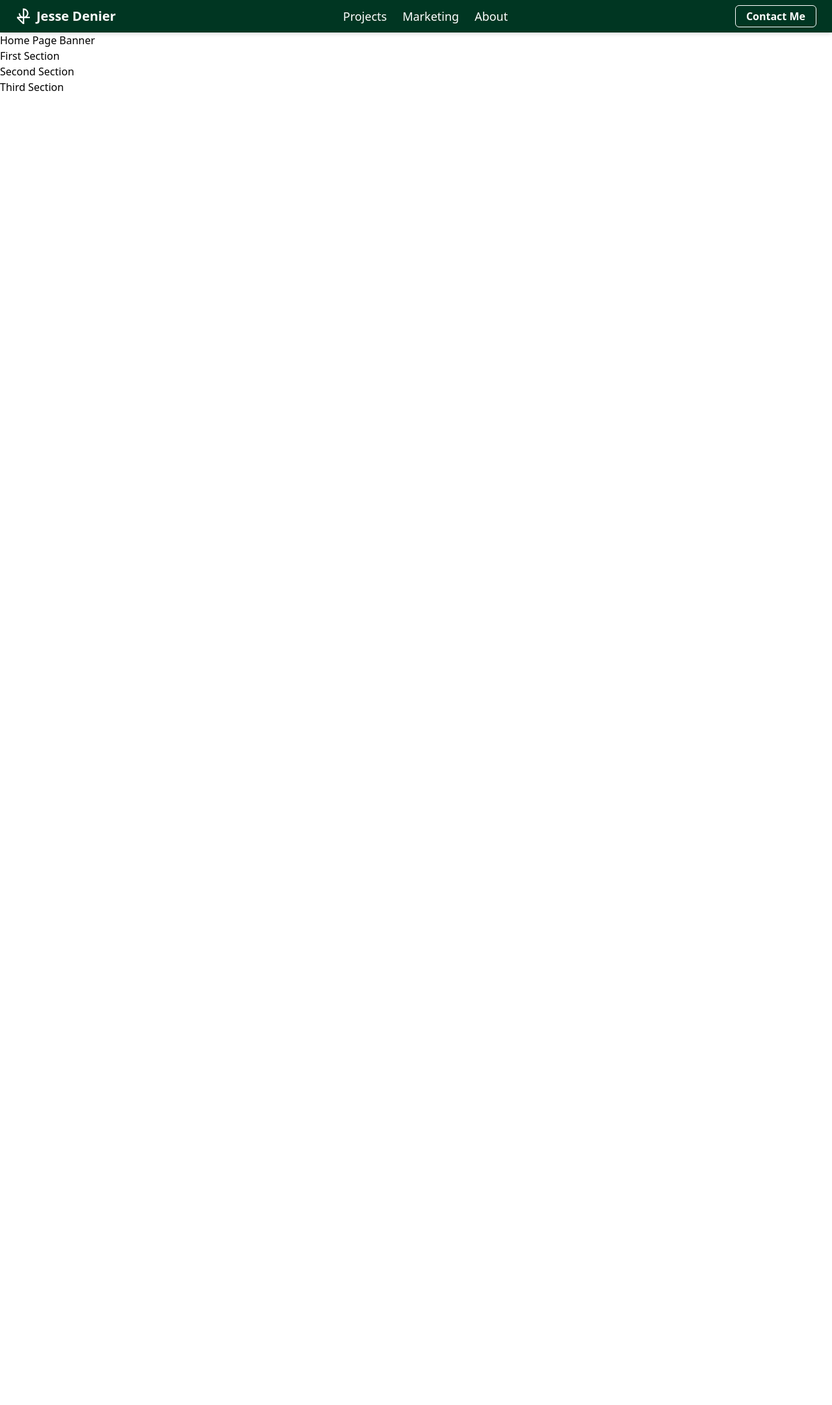
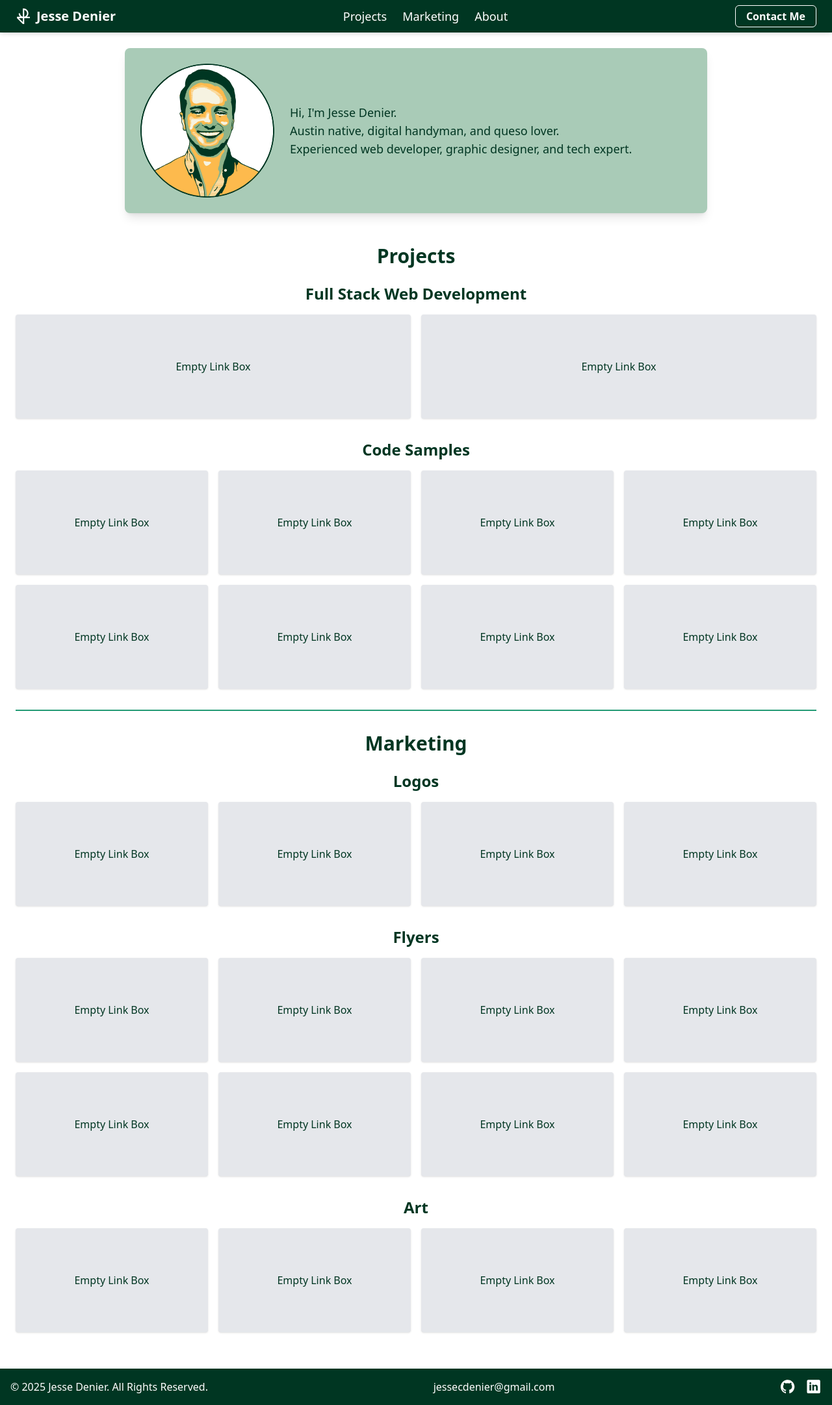
Before and after one commit to JesseDenier/Portfolio2025, a React (Vite) app in the folder client/: page / in a window 1280 px wide. Shown: the whole page at 65% size. Before the commit the page ends 800 px from the top, so only its background shows below. Built offline with nearby package versions, Linux system fonts and the light colour scheme.

Commit message:
Populated the home page with basic fill ins.

```diff
--- a/client/src/pages/HomePage.jsx
+++ b/client/src/pages/HomePage.jsx
@@ -1,27 +1,148 @@
 // Imports React library
 import React from "react";
 
-//! Update styling and content of HomePage.
-
 const HomePage = () => {
   return (
-    <main>
-      {/* Banner Section */}
-      <section id="Banner">
-        <p>Home Page Banner</p>
+    <main className="text-darkgreen font-sans">
+      {/* About Me Section */}
+      <section
+        id="AboutMe"
+        className="p-6 flex items-center gap-6 justify-center"
+      >
+        <div className="bg-sage shadow-lg rounded-lg p-6 w-full max-w-4xl">
+          <div className="flex items-center gap-6">
+            <div className="w-1/4">
+              <img
+                src="headshot.svg"
+                alt="Professional headshot"
+                className="w-full h-auto object-cover rounded-full"
+              />
+            </div>
+            <div className="w-3/4">
+              <p className="text-lg">
+                Hi, I'm Jesse Denier.
+                <br />
+                Austin native, digital handyman, and queso lover.
+                <br />
+                Experienced web developer, graphic designer, and tech expert.
+              </p>
+            </div>
+          </div>
+        </div>
       </section>
-      {/* First Section */}
-      <section id="First">
-        <p>First Section</p>
+
+      {/* Portfolio Section */}
+      <section id="Portfolio" className="p-6">
+        {/* Projects Heading */}
+        <h2 className="text-3xl font-bold text-center mb-6">Projects</h2>
+
+        {/* Full Stack Web Development */}
+        <h3 className="text-2xl font-semibold text-center mb-4">
+          Full Stack Web Development
+        </h3>
+        <div className="grid grid-cols-2 gap-4 mb-8">
+          <div className="h-40 bg-gray-200 rounded shadow flex items-center justify-center">
+            Empty Link Box
+          </div>
+          <div className="h-40 bg-gray-200 rounded shadow flex items-center justify-center">
+            Empty Link Box
+          </div>
+        </div>
+
+        {/* Code Samples */}
+        <h3 className="text-2xl font-semibold text-center mb-4">
+          Code Samples
+        </h3>
+        <div className="grid grid-cols-4 gap-4 mb-8">
+          {Array(8)
+            .fill(null)
+            .map((_, index) => (
+              <div
+                key={index}
+                className="h-40 bg-gray-200 rounded shadow flex items-center justify-center"
+              >
+                Empty Link Box
+              </div>
+            ))}
+        </div>
+
+        {/* Divider */}
+        <hr className="border-t-2 border-emerald my-8" />
+
+        {/* Marketing Section */}
+        <h2 className="text-3xl font-bold text-center mb-6">Marketing</h2>
+
+        {/* Logos */}
+        <h3 className="text-2xl font-semibold text-center mb-4">Logos</h3>
+        <div className="grid grid-cols-4 gap-4 mb-8">
+          {Array(4)
+            .fill(null)
+            .map((_, index) => (
+              <div
+                key={index}
+                className="h-40 bg-gray-200 rounded shadow flex items-center justify-center"
+              >
+                Empty Link Box
+              </div>
+            ))}
+        </div>
+
+        {/* Flyers */}
+        <h3 className="text-2xl font-semibold text-center mb-4">Flyers</h3>
+        <div className="grid grid-cols-4 gap-4 mb-8">
+          {Array(8)
+            .fill(null)
+            .map((_, index) => (
+              <div
+                key={index}
+                className="h-40 bg-gray-200 rounded shadow flex items-center justify-center"
+              >
+                Empty Link Box
+              </div>
+            ))}
+        </div>
+
+        {/* Art */}
+        <h3 className="text-2xl font-semibold text-center mb-4">Art</h3>
+        <div className="grid grid-cols-4 gap-4">
+          {Array(4)
+            .fill(null)
+            .map((_, index) => (
+              <div
+                key={index}
+                className="h-40 bg-gray-200 rounded shadow flex items-center justify-center"
+              >
+                Empty Link Box
+              </div>
+            ))}
+        </div>
       </section>
-      {/* Second Section */}
-      <section id="Second">
-        <p>Second Section</p>
-      </section>
-      {/* Third Section */}
-      <section id="Third">
-        <p>Third Section</p>
-      </section>
+
+      <footer className="p-4 bg-darkgreen text-white flex flex-col md:flex-row justify-between items-center mt-8 gap-4">
+        <p>&copy; 2025 Jesse Denier. All Rights Reserved.</p>
+        <a
+          href="mailto:jessecdenier@gmail.com?subject=I%20want%20to%20hire%20you!"
+          className="text-white text-center"
+        >
+          jessecdenier@gmail.com
+        </a>
+        <div className="flex items-center gap-4">
+          <a
+            href="https://github.com/JesseDenier"
+            target="_blank"
+            rel="noopener noreferrer"
+          >
+            <img src="github.svg" alt="GitHub" className="h-6 w-6" />
+          </a>
+          <a
+            href="https://www.linkedin.com/in/jesse-denier/"
+            target="_blank"
+            rel="noopener noreferrer"
+          >
+            <img src="linkedin.svg" alt="LinkedIn" className="h-6 w-6" />
+          </a>
+        </div>
+      </footer>
     </main>
   );
 };
```
Also changed, not shown: client/public/github.svg (added), client/public/linkedin.svg (added).
